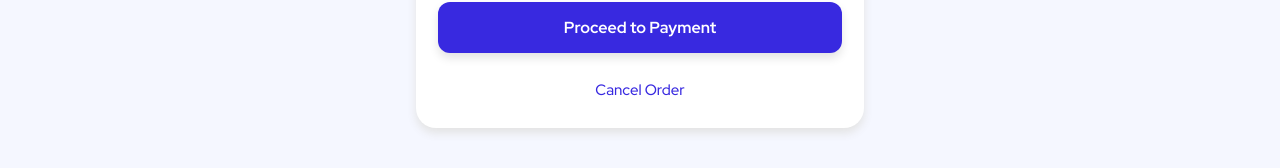
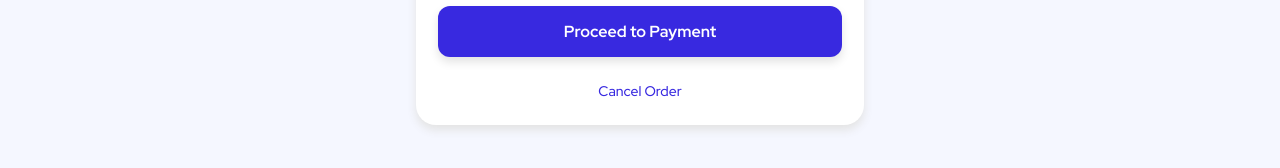
Before and after one commit to helmdyck/subscription, a plain HTML site: page index.html in a window 1280 px wide. Shown: the part 587-755 px from the top of the page. Drawn offline with Linux system fonts and the light colour scheme.

Commit message:
Update index.html

```diff
--- a/index.html
+++ b/index.html
@@ -42,7 +42,7 @@
         </div>
 
       <button class="btn"> Proceed to Payment </button>
-      <p class="cancel"> Cancel Order </p>
+      <a class="cancel" href="blank">Cancel Order</a>
 
     </div>
 
```
